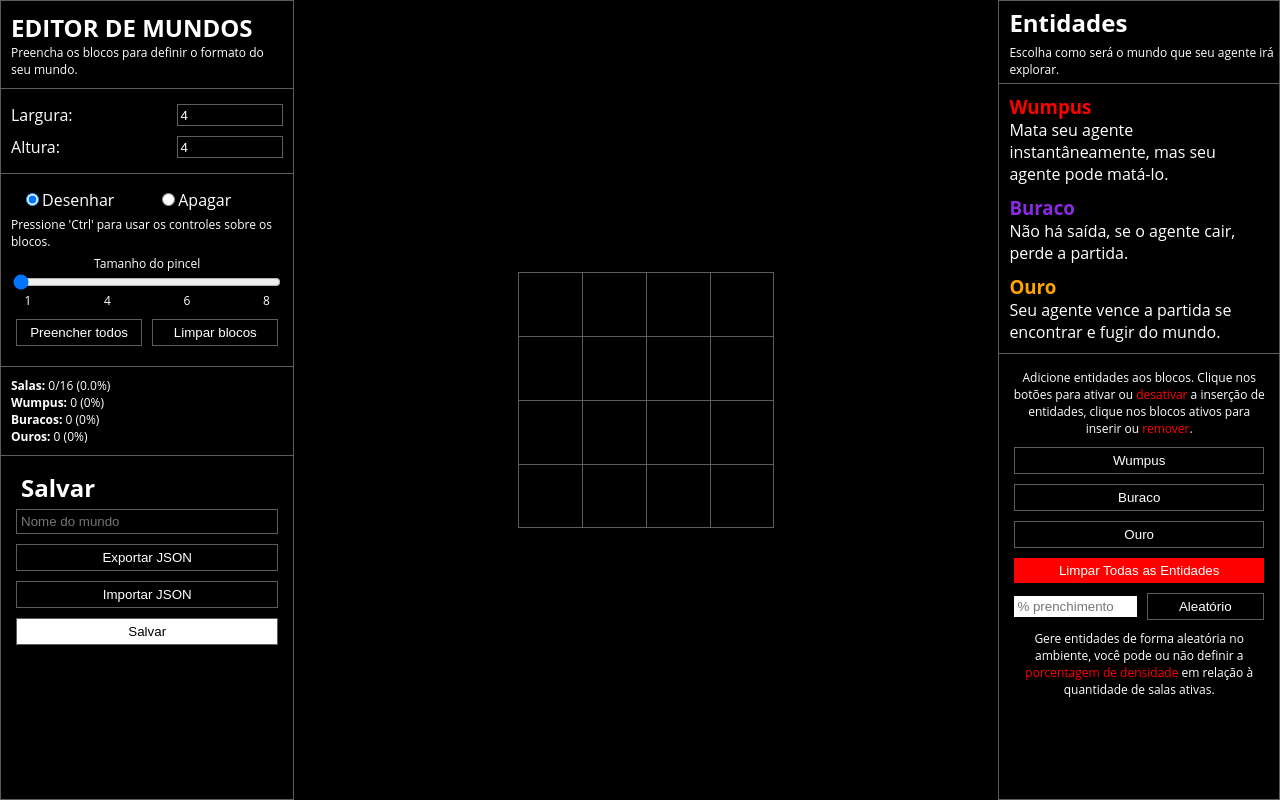
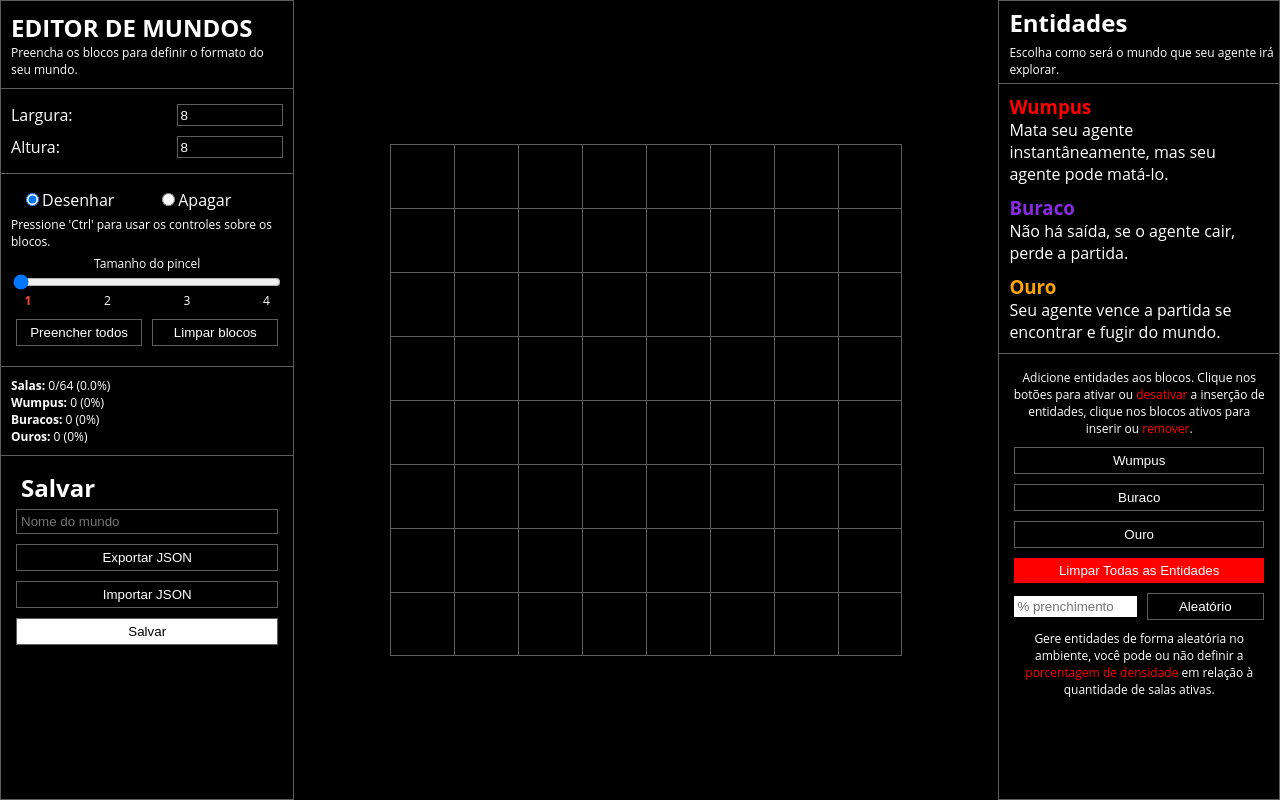
Before and after one commit to williamsdavid5/wumpus-verse-frontend, a React (Vite) app: page /mapa in a window 1280 px wide. Built offline with nearby package versions, Linux system fonts and the light colour scheme; sample sign-in values are in the browser's storage.

Commit message:
adicionada a função de pincel, agora mais de uma sala pode ser pintada ao mesmo tempo

```diff
--- a/src/pages/Mapa.jsx
+++ b/src/pages/Mapa.jsx
@@ -6,10 +6,10 @@ import { useNavigate } from 'react-router-dom'
 
 import LoadingPage from './LoadingPage';
 
-function Bloco({ selecionado, wumpus, buraco, ouro, onMouseEnter, onMouseDown, onClick, x, y }) {
+function Bloco({ selecionado, wumpus, buraco, ouro, onMouseEnter, onMouseDown, onClick, x, y, destacado }) {
     return (
         <div
-            className={`bloco ${selecionado ? 'selecionado' : ''}`}
+            className={`bloco ${selecionado ? 'selecionado' : ''} ${destacado ? 'blocoDestacado' : ''}`}
             onMouseEnter={onMouseEnter}
             onMouseDown={onMouseDown}
             onClick={onClick}
@@ -23,17 +23,21 @@ function Bloco({ selecionado, wumpus, buraco, ouro, onMouseEnter, onMouseDown, o
 }
 
 export default function Mapa() {
-    const [largura, setLargura] = useState(4)
-    const [altura, setAltura] = useState(4)
+
+    const TAMANHO_INICIAL_LARGURA = 8;
+    const TAMANHO_INICIAL_ALTURA = 8;
+
+    const [largura, setLargura] = useState(TAMANHO_INICIAL_LARGURA)
+    const [altura, setAltura] = useState(TAMANHO_INICIAL_ALTURA)
     const [modo, setModo] = useState('desenhar');
     const [ctrlPressionado, setCtrlPressionado] = useState(false)
     const mousePosition = useRef(null);
     const [modoInsercao, setModoInsercao] = useState(null);
     const [nomeMundo, setNomeMundo] = useState('');
     const [estatisticas, setEstatisticas] = useState({
-        totalSalas: 16,
+        totalSalas: TAMANHO_INICIAL_LARGURA * TAMANHO_INICIAL_ALTURA,
         salasAtivas: 0,
-        salasInativas: 16,
+        salasInativas: TAMANHO_INICIAL_LARGURA * TAMANHO_INICIAL_ALTURA,
         quantidadeEntidades: {
             wumpus: 0,
             buracos: 0,
@@ -48,7 +52,7 @@ export default function Mapa() {
 
 
     const [grid, setGrid] = useState(() =>
-        Array.from({ length: 4 }, () => Array.from({ length: 4 }, () => ({
+        Array.from({ length: TAMANHO_INICIAL_ALTURA }, () => Array.from({ length: TAMANHO_INICIAL_LARGURA }, () => ({
             ativa: false,
             wumpus: false,
             buraco: false,
@@ -65,8 +69,10 @@ export default function Mapa() {
     const { confirm } = useConfirm();
     const navigate = useNavigate();
 
-    const valoresInput = [1, 4, 6, 8];
+    const valoresInput = [1, 2, 3, 4];
     const [indiceInput, setIndiceInput] = useState(0);
+    const [tamanhoPincel, setTamanhoPincel] = useState(1);
+    const [previewPosicao, setPreviewPosicao] = useState({ x: null, y: null });
 
     useEffect(() => {
         setGrid(prev => {
@@ -80,11 +86,19 @@ export default function Mapa() {
     }, [largura, altura])
 
     useEffect(() => {
+        if (ctrlPressionado && mousePosition.current) {
+            const { x, y } = mousePosition.current;
+            const valor = modo === 'desenhar';
+            alternarNoGrid(x, y, valor);
+        }
+    }, [tamanhoPincel, ctrlPressionado, modo]);
+
+    useEffect(() => {
         const handleKeyDown = (e) => {
             if (e.key === 'Control') {
                 setCtrlPressionado(true);
 
-                // Altera imediatamente a célula sob o mouse quando Control é pressionado
+                // Altera imediatamente a área do pincel quando Control é pressionado
                 if (mousePosition.current) {
                     const { x, y } = mousePosition.current;
                     const valor = modo === 'desenhar';
@@ -152,23 +166,51 @@ export default function Mapa() {
     }, [recalculaCellSize])
 
 
+    // const alternarNoGrid = (x, y, valor) => {
+    //     setGrid(prev => {
+    //         const copia = prev.map(row => row.slice())
+    //         if (copia[y] && typeof copia[y][x] !== 'undefined') {
+    //             copia[y][x] = {
+    //                 ativa: valor,
+    //                 wumpus: valor ? copia[y][x].wumpus : false,
+    //                 buraco: valor ? copia[y][x].buraco : false,
+    //                 ouro: valor ? copia[y][x].ouro : false,
+    //             }
+    //         }
+    //         return copia
+    //     })
+    // }
+
     const alternarNoGrid = (x, y, valor) => {
+        console.log(`Aplicando pincel ${tamanhoPincel}x${tamanhoPincel} em (${x}, ${y})`);
+
         setGrid(prev => {
             const copia = prev.map(row => row.slice())
-            if (copia[y] && typeof copia[y][x] !== 'undefined') {
-                copia[y][x] = {
-                    ativa: valor,
-                    wumpus: valor ? copia[y][x].wumpus : false,
-                    buraco: valor ? copia[y][x].buraco : false,
-                    ouro: valor ? copia[y][x].ouro : false,
+
+            for (let dy = 0; dy < tamanhoPincel; dy++) {
+                for (let dx = 0; dx < tamanhoPincel; dx++) {
+                    const nx = x + dx;
+                    const ny = y + dy;
+
+                    if (copia[ny] && typeof copia[ny][nx] !== 'undefined') {
+                        copia[ny][nx] = {
+                            ativa: valor,
+                            wumpus: valor ? (copia[ny][nx]?.wumpus || false) : false,
+                            buraco: valor ? (copia[ny][nx]?.buraco || false) : false,
+                            ouro: valor ? (copia[ny][nx]?.ouro || false) : false,
+                        }
+                    }
                 }
             }
+
             return copia
         })
     }
 
     const handleCellMouseEnter = (x, y) => {
         mousePosition.current = { x, y };
+        setPreviewPosicao({ x, y });
+
         if (ctrlPressionado) {
             const valor = modo === 'desenhar';
             alternarNoGrid(x, y, valor);
@@ -185,6 +227,16 @@ export default function Mapa() {
 
     const handleMouseLeave = () => {
         mousePosition.current = null;
+        setPreviewPosicao({ x: null, y: null });
+    }
+
+    const deveDestacar = (x, y) => {
+        if (previewPosicao.x === null || previewPosicao.y === null) return false;
+
+        const dx = x - previewPosicao.x;
+        const dy = y - previewPosicao.y;
+
+        return dx >= 0 && dx < tamanhoPincel && dy >= 0 && dy < tamanhoPincel;
     }
 
     const exportarJSON = async () => {
@@ -343,6 +395,9 @@ export default function Mapa() {
     }, [grid, largura, altura]);
 
     const toggleModoInsercao = (elemento) => {
+        setTamanhoPincel(1);
+        setIndiceInput(0);
+
         if (modoInsercao === elemento) {
             setModoInsercao(null);
         } else {
@@ -624,10 +679,30 @@ export default function Mapa() {
                         </div>
                         <p className='paragrafoInformativo'>Pressione 'Ctrl' para usar os controles sobre os blocos.</p>
                         <p className='paragrafoInformativo' style={{ width: "100%", textAlign: "center", marginTop: "5px" }}>Tamanho do pincel</p>
-                        <input type="range" min={0} max={valoresInput.length - 1} step={1} value={indiceInput} onChange={(e) => setIndiceInput(Number(e.target.value))} name="" id="" />
+                        <input
+                            type="range"
+                            min={0}
+                            max={valoresInput.length - 1}
+                            step={1}
+                            value={indiceInput}
+                            onChange={(e) => {
+                                const novoIndice = Number(e.target.value);
+                                setIndiceInput(novoIndice);
+                                setTamanhoPincel(valoresInput[novoIndice]);
+                            }}
+                        />
                         <div className='valoresInputPincel'>
-                            {valoresInput.map((e) => {
-                                return <p className='paragrafoInformativo'>{e}</p>
+                            {valoresInput.map((valor, index) => {
+                                return <p
+                                    key={index}
+                                    className='paragrafoInformativo'
+                                    style={{
+                                        fontWeight: indiceInput === index ? 'bold' : 'normal',
+                                        color: indiceInput === index ? '#ff4444' : 'inherit'
+                                    }}
+                                >
+                                    {valor}
+                                </p>
                             })}
                         </div>
                         <div className='div-controles-auxiliar'>
@@ -680,6 +755,7 @@ export default function Mapa() {
                                         wumpus={sel.wumpus}
                                         buraco={sel.buraco}
                                         ouro={sel.ouro}
+                                        destacado={deveDestacar(x, y)}
                                         onMouseEnter={() => handleCellMouseEnter(x, y)}
                                         onMouseDown={() => handleCellMouseDown(x, y)}
                                         onClick={() => handleCellClick(x, y)}
@@ -697,10 +773,6 @@ export default function Mapa() {
                     <p></p>
                     <div className='divControle'>
                         <div className='div-entidades-informacao'>
-                            {/* <div className='quadradoEntidade wumpus'></div>
-                            <p>
-                                Wumpus: Criado para matar agentes!
-                            </p> */}
                             <h3 style={{ color: 'red' }}>Wumpus</h3>
                             <p>Mata seu agente instantâneamente, mas seu agente pode matá-lo.</p>
                             <h3 style={{ color: 'blueviolet', marginTop: '10px' }}>Buraco</h3>
--- a/src/pages/MundosSalvos.jsx
+++ b/src/pages/MundosSalvos.jsx
@@ -289,7 +289,7 @@ export default function MundosSalvos() {
                         {mundosFiltrados.length > 0 &&
                             (mundosFiltrados.map((mundo, index) => {
                                 const ativo = mundoSelecionado === mundo.id;
-                                console.log(mundo);
+                                // console.log(mundo);
                                 return (
                                     <div
                                         key={mundo.id}
--- a/src/pages/styles/mapa.css
+++ b/src/pages/styles/mapa.css
@@ -225,6 +225,11 @@ button:hover {
     background-color: #444;
 }
 
+.blocoDestacado {
+    background-color: #444 !important;
+    transition: background-color 0.1s ease;
+}
+
 .bloco.selecionado {
     background-color: rgb(102, 0, 75);
 }
@@ -261,6 +266,12 @@ button:hover {
     width: 50%;
 }
 
+.cursor-quadrado {
+    transition: none;
+    opacity: 0.7;
+    background-color: transparent;
+}
+
 @media (max-width: 900px) {
     .janelaCentralizada {
         width: 50%;
```
